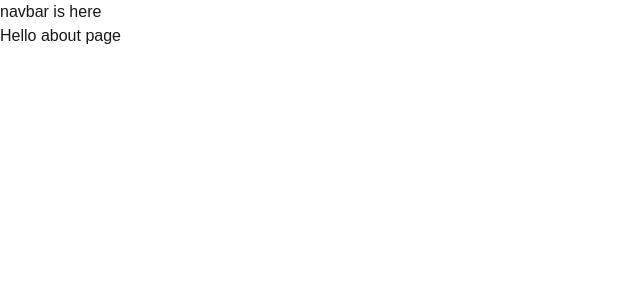
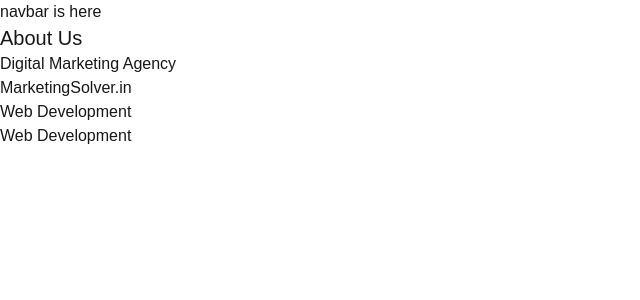
Before and after one commit to ganeshjadhav31/marketingsolver.in-new, a Next.js app in the folder website/: page /about in a window 1280 px wide. Shown: the top 300 px of the page, without its empty margins (0-640 px from the left). Built offline with nearby package versions, Linux system fonts and the light colour scheme.

Commit message:
add tailwind change in about page

```diff
--- a/website/app/about/page.js
+++ b/website/app/about/page.js
@@ -3,7 +3,13 @@ import React from 'react'
 const about = () => {
   return (
     <div>
-        Hello about page
+        <h1 className="text-xl">About Us</h1>
+        <ul>
+            <li>Digital Marketing Agency</li>
+            <li>MarketingSolver.in</li>
+            <li>Web Development</li>
+            <li>Web Development</li>
+        </ul>
     </div>
   )
 }
--- a/website/app/layout.js
+++ b/website/app/layout.js
@@ -13,8 +13,8 @@ const geistMono = Geist_Mono({
 });
 
 export const metadata = {
-  title: "Create Next App",
-  description: "Generated by create next app",
+  title: "Marketing Solver – The World is digital where are you, SEO, Designs, Social Media",
+  description: "Welcome to our digital marketing agency, where our primary goal is to propel your brand to new heights in the online world.",
 };
 
 export default function RootLayout({ children }) {
```
